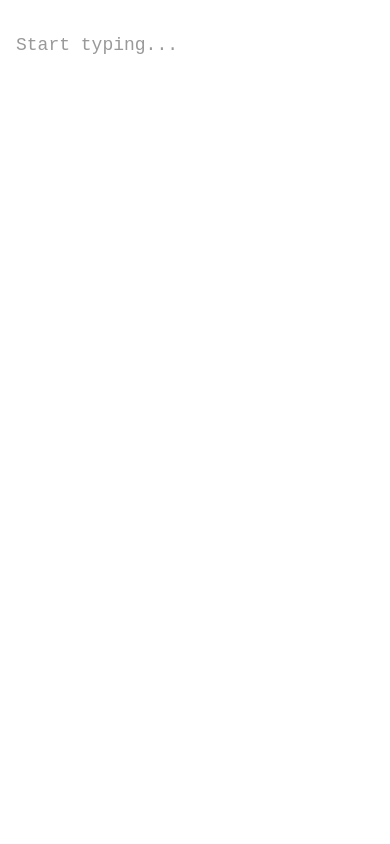
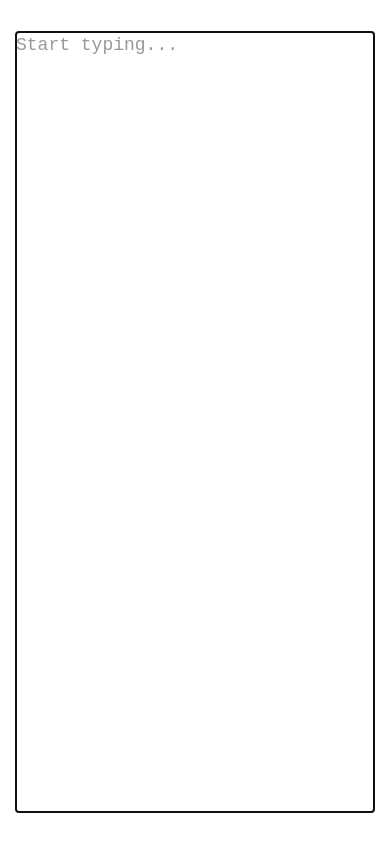
Before and after one commit to pacaplan/redgreenblue, a React Native app: screen / in a window 390 px wide. Built offline with nearby package versions, Linux system fonts and the light colour scheme.

Commit message:
Complete Phase 2.2: Implement Styled TextInput with Colored Text Spans. Create enhanced TextEditor component, integrate ColoredText for rendering spans, and ensure real-time blue highlighting for new text input. Update implementation plan to reflect completed tasks.

```diff
--- a/src/components/ColoredText.tsx
+++ b/src/components/ColoredText.tsx
@@ -1,7 +1,59 @@
-// Colored text rendering component - to be implemented
 import React from 'react';
-import { View } from 'react-native';
+import { Text, StyleSheet, TextStyle, StyleProp } from 'react-native';
+import { TextSpan, SPAN_COLORS, UI_COLORS, SPAN_TEXT_COLORS } from '../types/colors';
 
-export const ColoredText: React.FC = () => {
-  return <View />;
+interface ColoredTextProps {
+  spans: TextSpan[];
+  style?: StyleProp<TextStyle>;
+  placeholder?: string;
+  placeholderColor?: string;
+}
+
+export const ColoredText: React.FC<ColoredTextProps> = ({
+  spans,
+  style,
+  placeholder,
+  placeholderColor = UI_COLORS.placeholder,
+}) => {
+  if (spans.length === 0) {
+    return (
+      <Text style={[styles.baseText, style, { color: placeholderColor }]}>
+        {placeholder}
+      </Text>
+    );
+  }
+
+  return (
+    <Text style={[styles.baseText, style]}>
+      {spans.map((span) => (
+        <Text
+          key={span.id}
+          style={[
+            styles.span,
+            {
+              backgroundColor: SPAN_COLORS[span.color],
+              color: SPAN_TEXT_COLORS[span.color],
+            },
+          ]}
+        >
+          {span.text}
+        </Text>
+      ))}
+    </Text>
+  );
 };
+
+const styles = StyleSheet.create({
+  baseText: {
+    color: UI_COLORS.textPrimary,
+    flexWrap: 'wrap',
+    fontFamily: 'monospace',
+    fontSize: 18,
+    lineHeight: 26,
+  },
+  span: {
+    borderRadius: 4,
+    paddingHorizontal: 4,
+    paddingVertical: 2,
+  },
+});
--- a/src/components/TextEditor.tsx
+++ b/src/components/TextEditor.tsx
@@ -1,6 +1,15 @@
-import React, { useState } from 'react';
-import { View, TextInput, StyleSheet } from 'react-native';
+import React, { useState, useEffect, useMemo, useRef } from 'react';
+import {
+  View,
+  TextInput,
+  StyleSheet,
+  NativeSyntheticEvent,
+  TextInputSelectionChangeEventData,
+  TextStyle,
+} from 'react-native';
 import { useDocumentStore } from '../store/documentStore';
+import { ColoredText } from './ColoredText';
+import { TextSpan, UI_COLORS } from '../types/colors';
 
 interface TextEditorProps {
   placeholder?: string;
@@ -12,54 +21,138 @@ export const TextEditor: React.FC<TextEditorProps> = ({
   maxLength = 2000,
 }) => {
   const text = useDocumentStore((state) => state.text);
+  const textSpans = useDocumentStore((state) => state.textSpans);
   const setText = useDocumentStore((state) => state.setText);
+  const setTextSpans = useDocumentStore((state) => state.setTextSpans);
   const [selection, setSelection] = useState({ start: 0, end: 0 });
+  const currentSpanIdRef = useRef<string | null>(null);
+
+  // Ensure there is at least a default span on initial load
+  useEffect(() => {
+    if (textSpans.length === 0 && text.length > 0) {
+      const defaultSpan: TextSpan = {
+        id: `span_init_${Date.now()}`,
+        text,
+        color: 'blue',
+      };
+      currentSpanIdRef.current = defaultSpan.id;
+      setTextSpans([defaultSpan]);
+    } else if (textSpans.length > 0 && !currentSpanIdRef.current) {
+      currentSpanIdRef.current = textSpans[textSpans.length - 1].id;
+    }
+  }, [text, textSpans, setTextSpans]);
 
   const handleTextChange = (newText: string) => {
-    if (newText.length <= maxLength) {
+    if (newText.length > maxLength) {
+      return;
+    }
+
     setText(newText);
+
+    if (newText.length === 0) {
+      currentSpanIdRef.current = null;
+      setTextSpans([]);
+      return;
+    }
+
+    const spanId = currentSpanIdRef.current ?? `span_${Date.now()}`;
+    currentSpanIdRef.current = spanId;
+
+    const existingSpan = textSpans.find((span) => span.id === spanId);
+    const updatedSpan: TextSpan = {
+      id: spanId,
+      text: newText,
+      color: existingSpan?.color ?? 'blue',
+    };
+
+    if (textSpans.length === 1 && textSpans[0].id === spanId) {
+      const currentSpan = textSpans[0];
+      if (currentSpan.text !== newText || currentSpan.color !== updatedSpan.color) {
+        setTextSpans([updatedSpan]);
+      }
+    } else {
+      setTextSpans([updatedSpan]);
     }
   };
 
-  const handleSelectionChange = (event: any) => {
+  const handleSelectionChange = (
+    event: NativeSyntheticEvent<TextInputSelectionChangeEventData>
+  ) => {
     setSelection(event.nativeEvent.selection);
   };
 
+  const transparentTextInputStyle: TextStyle = useMemo(
+    () => ({
+      ...styles.textInput,
+      backgroundColor: UI_COLORS.transparent,
+      caretColor: UI_COLORS.caret,
+      color: UI_COLORS.transparent,
+      selectionColor: UI_COLORS.selection,
+    }),
+    []
+  );
+
   return (
     <View style={styles.container}>
+      <View style={styles.editorSurface}>
+        <View pointerEvents="none" style={styles.displayLayer}>
+          <ColoredText
+            spans={textSpans.length > 0 ? textSpans : []}
+            style={styles.displayText}
+            placeholder={placeholder}
+            placeholderColor={UI_COLORS.placeholder}
+          />
+        </View>
         <TextInput
-        style={[styles.textInput, { outlineStyle: 'none' }]}
+          style={[transparentTextInputStyle, StyleSheet.absoluteFill]}
           value={text}
           onChangeText={handleTextChange}
           onSelectionChange={handleSelectionChange}
           selection={selection}
           placeholder={placeholder}
-        placeholderTextColor="#999"
+          placeholderTextColor={UI_COLORS.transparent}
           multiline
           textAlignVertical="top"
           autoFocus
+          keyboardAppearance="light"
+          underlineColorAndroid="transparent"
+          scrollEnabled
         />
+      </View>
     </View>
   );
 };
 
 const styles = StyleSheet.create({
   container: {
+    backgroundColor: UI_COLORS.background,
     flex: 1,
+    paddingHorizontal: 16,
     paddingVertical: 32,
-    paddingHorizontal: 16,
-    backgroundColor: '#fff',
+  },
+  displayLayer: {
+    ...StyleSheet.absoluteFillObject,
+    justifyContent: 'flex-start',
+  },
+  displayText: {
+    color: UI_COLORS.textPrimary,
+    fontFamily: 'monospace',
+    fontSize: 18,
+    lineHeight: 26,
+  },
+  editorSurface: {
+    flex: 1,
+    position: 'relative',
   },
   textInput: {
+    borderStyle: 'none',
+    borderWidth: 0,
+    boxShadow: 'none',
+    color: UI_COLORS.textPrimary,
     flex: 1,
+    fontFamily: 'monospace',
     fontSize: 18,
     lineHeight: 26,
-    color: '#333',
-    fontFamily: 'monospace',
     padding: 0,
-    borderWidth: 0,
-    borderStyle: 'none',
-    outline: 'none',
-    boxShadow: 'none',
   },
 });
--- a/src/store/documentStore.ts
+++ b/src/store/documentStore.ts
@@ -3,13 +3,22 @@ import { DocumentState } from './types';
 import { storage } from '../services/storage';
 import { TextSpan, ColorState } from '../types/colors';
 
+const { setTimeout: scheduleTimeout, clearTimeout: cancelTimeout } = globalThis;
+
 // Debounce timer for auto-save
-let saveTimeout: ReturnType<typeof setTimeout> | null = null;
+let saveTimeout: ReturnType<typeof scheduleTimeout> | null = null;
 const AUTOSAVE_DELAY = 500; // milliseconds
 
 // Generate unique ID for text spans
 const generateSpanId = (): string => {
   return `span_${Date.now()}_${Math.random().toString(36).substr(2, 9)}`;
+};
+
+const scheduleSave = (callback: () => void) => {
+  if (saveTimeout) {
+    cancelTimeout(saveTimeout);
+  }
+  saveTimeout = scheduleTimeout(callback, AUTOSAVE_DELAY);
 };
 
 export const useDocumentStore = create<DocumentState>((set, get) => ({
@@ -18,28 +27,18 @@ export const useDocumentStore = create<DocumentState>((set, get) => ({
 
   setText: (text: string) => {
     set({ text });
-
-    // Clear existing timeout
-    if (saveTimeout) {
-      clearTimeout(saveTimeout);
-    }
-
-    // Set new timeout for auto-save
-    saveTimeout = setTimeout(() => {
+    scheduleSave(() => {
       storage.saveDocument(text);
-    }, AUTOSAVE_DELAY);
+    });
   },
 
   setTextSpans: (spans: TextSpan[]) => {
-    set({ textSpans: spans });
-
-    // Auto-save spans
-    if (saveTimeout) {
-      clearTimeout(saveTimeout);
-    }
-    saveTimeout = setTimeout(() => {
+    const textFromSpans = spans.map((span) => span.text).join('');
+    set({ textSpans: spans, text: textFromSpans });
+    scheduleSave(() => {
       storage.saveTextSpans(spans);
-    }, AUTOSAVE_DELAY);
+      storage.saveDocument(textFromSpans);
+    });
   },
 
   addTextSpan: (text: string, color: ColorState = 'blue') => {
@@ -87,6 +86,7 @@ storage.loadDocument().then((savedText) => {
 // Load persisted text spans on app start
 storage.loadTextSpans().then((savedSpans) => {
   if (savedSpans !== null) {
-    useDocumentStore.setState({ textSpans: savedSpans });
+    const textFromSpans = savedSpans.map((span) => span.text).join('');
+    useDocumentStore.setState({ textSpans: savedSpans, text: textFromSpans });
   }
 });
--- a/src/types/colors.ts
+++ b/src/types/colors.ts
@@ -10,18 +10,37 @@ export interface TextSpan {
 
 // Color constants with exact hex values
 export const COLORS = {
-  blue: '#ADD8E6',     // Light blue for new text input
-  yellow: '#FFFF99',   // Light yellow for user-marked AI prompts
-  red: '#FFB6C1',      // Light red for original text during AI processing
-  green: '#90EE90',    // Light green for AI suggestions
-  white: '#FFFFFF',    // White for accepted AI suggestions
+  blue: '#ADD8E6', // Light blue for new text input
+  yellow: '#FFFF99', // Light yellow for user-marked AI prompts
+  red: '#FFB6C1', // Light red for original text during AI processing
+  green: '#90EE90', // Light green for AI suggestions
+  white: '#FFFFFF', // White for accepted AI suggestions
 } as const;
 
 // Background colors for text spans (slightly more saturated for visibility)
 export const SPAN_COLORS = {
-  blue: '#87CEEB',     // Sky blue
-  yellow: '#FFEB3B',   // Bright yellow
-  red: '#FF8A80',      // Light red
-  green: '#81C784',    // Light green
+  blue: '#87CEEB', // Sky blue
+  yellow: '#FFEB3B', // Bright yellow
+  red: '#FF8A80', // Light red
+  green: '#81C784', // Light green
   white: 'transparent', // No background for white text
 } as const;
+
+// Text colors and UI chroma values
+export const UI_COLORS = {
+  background: '#FFFFFF',
+  caret: '#111111',
+  placeholder: '#999999',
+  selection: '#99CCFF',
+  textPrimary: '#111111',
+  textSecondary: '#333333',
+  transparent: 'transparent',
+} as const;
+
+export const SPAN_TEXT_COLORS: Record<ColorState, string> = {
+  blue: UI_COLORS.textPrimary,
+  green: UI_COLORS.textPrimary,
+  red: UI_COLORS.textPrimary,
+  white: UI_COLORS.textSecondary,
+  yellow: UI_COLORS.textPrimary,
+};
```
Also changed, not shown: 1 other file (tests, documents, lock files or other folders). Lines whose indentation alone changed are shown as unchanged.
